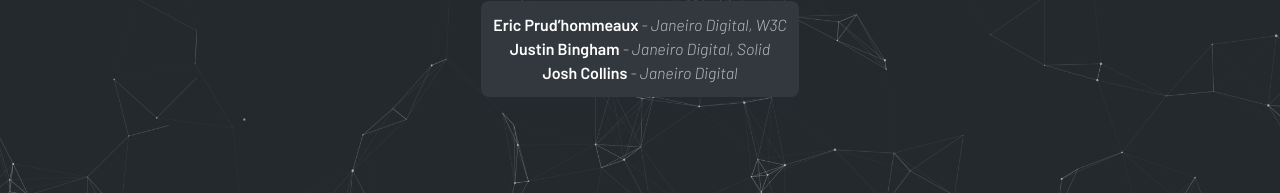
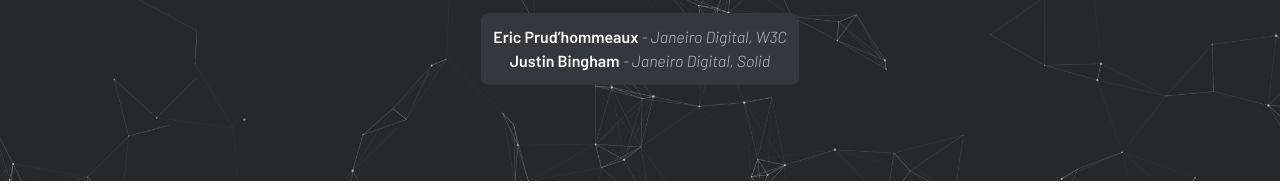
Before and after one commit to shapetrees/shapetrees.org, a plain HTML site: page index.html in a window 1280 px wide. Shown: the part 800-993 px from the top of the page. Drawn offline with Linux system fonts and the light colour scheme.

Commit message:
adjust editors

```diff
--- a/index.html
+++ b/index.html
@@ -295,9 +295,6 @@
         <li>
             <p class="name"><a href="https://github.com/justinwb">Justin Bingham</a> <span class="sub-title">- Janeiro Digital, Solid</span></p>
         </li>
-        <li>
-            <p class="name"><a href="https://github.com/joshdcollins">Josh Collins</a> <span class="sub-title">- Janeiro Digital</span></p>
-         </li>
     </ul>
 
 </div>
```
